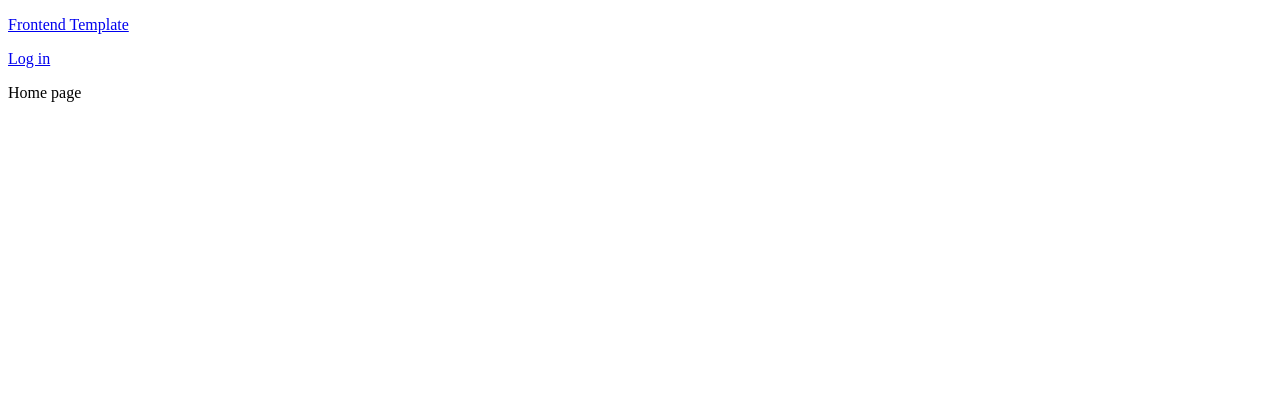
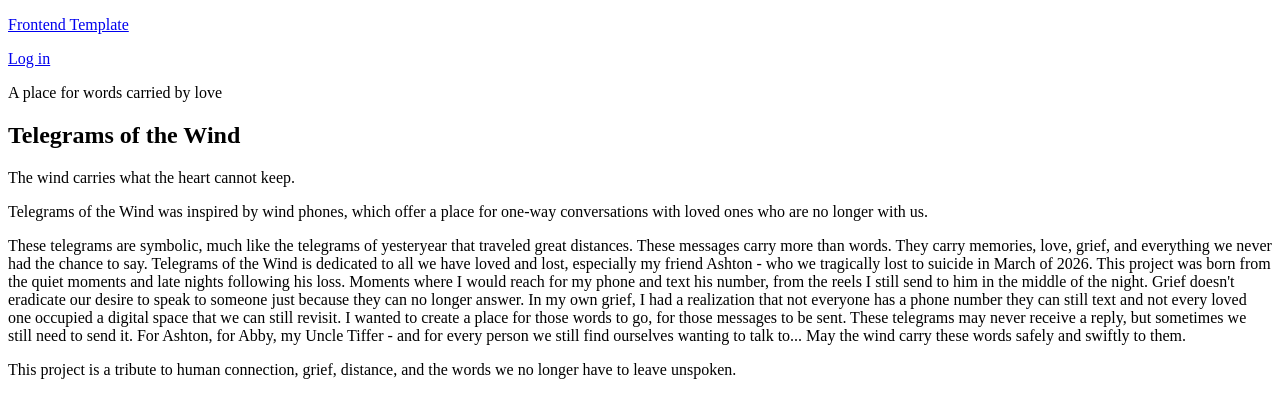
Before and after one commit to kkelly894/telegrams-of-the-wind, a React (Vite) app: page / in a window 1280 px wide. Shown: the top 418 px of the page. Built offline with nearby package versions, Linux system fonts and the light colour scheme; no server answers.

Commit message:
created pages folder in src, created about.jsx, updated app.jsx to include about page

```diff
--- a/index.html
+++ b/index.html
@@ -3,7 +3,7 @@
   <head>
     <meta charset="UTF-8" />
     <meta name="viewport" content="width=device-width, initial-scale=1.0" />
-    <title>Frontend Template</title>
+    <title>Telegrams of the Wind</title>
   </head>
   <body>
     <div id="root"></div>
--- a/package.json
+++ b/package.json
@@ -1,5 +1,5 @@
 {
-  "name": "foobar",
+  "name": "telegrams-of-the-wind-frontend",
   "type": "module",
   "scripts": {
     "dev": "vite",
--- a/src/App.jsx
+++ b/src/App.jsx
@@ -1,5 +1,7 @@
 import { Route, Routes } from "react-router";
+
 import Layout from "./layout/Layout";
+import About from "./pages/About";
 import Login from "./auth/Login";
 import Register from "./auth/Register";
 
@@ -7,7 +9,8 @@ export default function App() {
   return (
     <Routes>
       <Route element={<Layout />}>
-        <Route index element={<p>Home page</p>} />
+        <Route index element={<About />} />
+
         <Route path="/register" element={<Register />} />
         <Route path="/login" element={<Login />} />
       </Route>
--- /dev/null
+++ b/src/pages/About.jsx
@@ -0,0 +1,49 @@
+export default function About() {
+  return (
+    <section className="about-page">
+      <div className="about-content">
+        <p className="about-eyebrow">A place for words carried by love</p>
+
+        <h1>Telegrams of the Wind</h1>
+
+        <p className="about-tagline">
+          The wind carries what the heart cannot keep.
+        </p>
+
+        <div className="about-description">
+          <p>
+            Telegrams of the Wind was inspired by wind phones, which offer a
+            place for one-way conversations with loved ones who are no longer
+            with us.
+          </p>
+
+          <p>
+            These telegrams are symbolic, much like the telegrams of yesteryear
+            that traveled great distances. These messages carry more than words.
+            They carry memories, love, grief, and everything we never had the
+            chance to say. Telegrams of the Wind is dedicated to all we have
+            loved and lost, especially my friend Ashton - who we tragically lost
+            to suicide in March of 2026. This project was born from the quiet
+            moments and late nights following his loss. Moments where I would
+            reach for my phone and text his number, from the reels I still send
+            to him in the middle of the night. Grief doesn't eradicate our
+            desire to speak to someone just because they can no longer answer.
+            In my own grief, I had a realization that not everyone has a phone
+            number they can still text and not every loved one occupied a
+            digital space that we can still revisit. I wanted to create a place
+            for those words to go, for those messages to be sent. These
+            telegrams may never receive a reply, but sometimes we still need to
+            send it. For Ashton, for Abby, my Uncle Tiffer - and for every
+            person we still find ourselves wanting to talk to... May the wind
+            carry these words safely and swiftly to them.
+          </p>
+
+          <p>
+            This project is a tribute to human connection, grief, distance, and
+            the words we no longer have to leave unspoken.
+          </p>
+        </div>
+      </div>
+    </section>
+  );
+}
```
Also changed, not shown: 1 other file (tests, documents, lock files or other folders).
